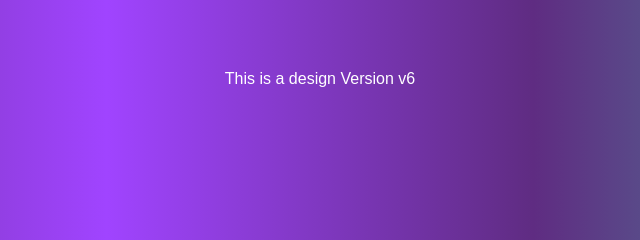
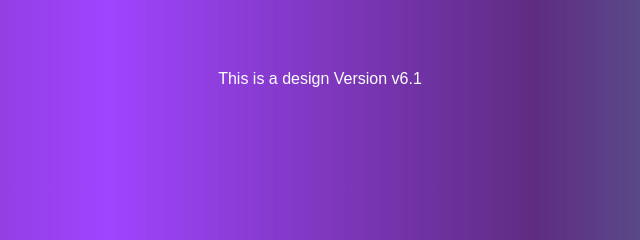
Before and after one commit to durvesh20/myrepo, a plain HTML site: page index.html in a window 1280 px wide. Shown: the part 321-561 px from the top of the page, 320-960 px from the left. Drawn offline with Linux system fonts and the light colour scheme.

Commit message:
Changed the version to 6.1

```diff
--- a/index.html
+++ b/index.html
@@ -7,6 +7,6 @@
     <title>Document</title>
 </head>
 <body>
-    <header>This is a design Version v6</header>
+    <header>This is a design Version v6.1</header>
 </body>
 </html>
```
